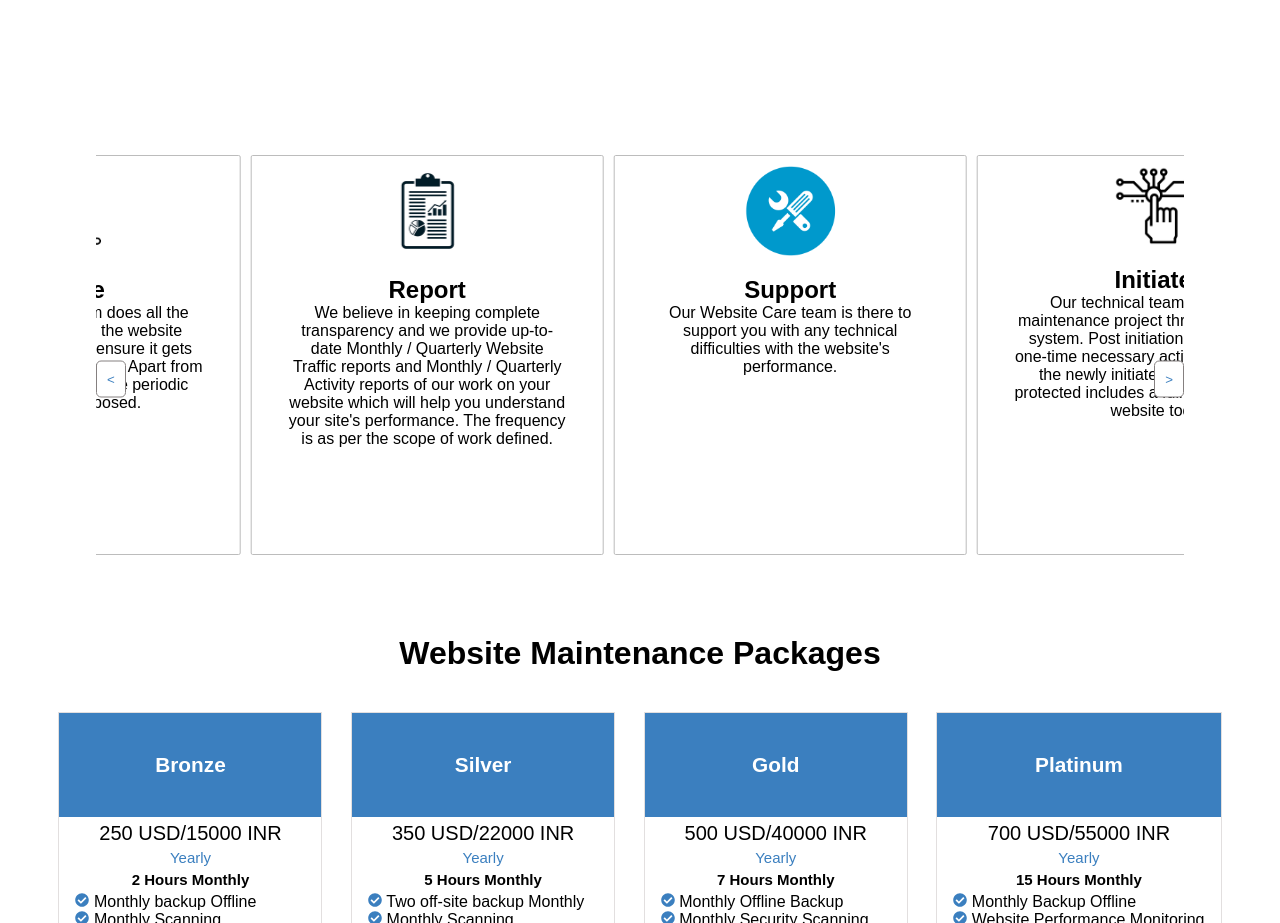
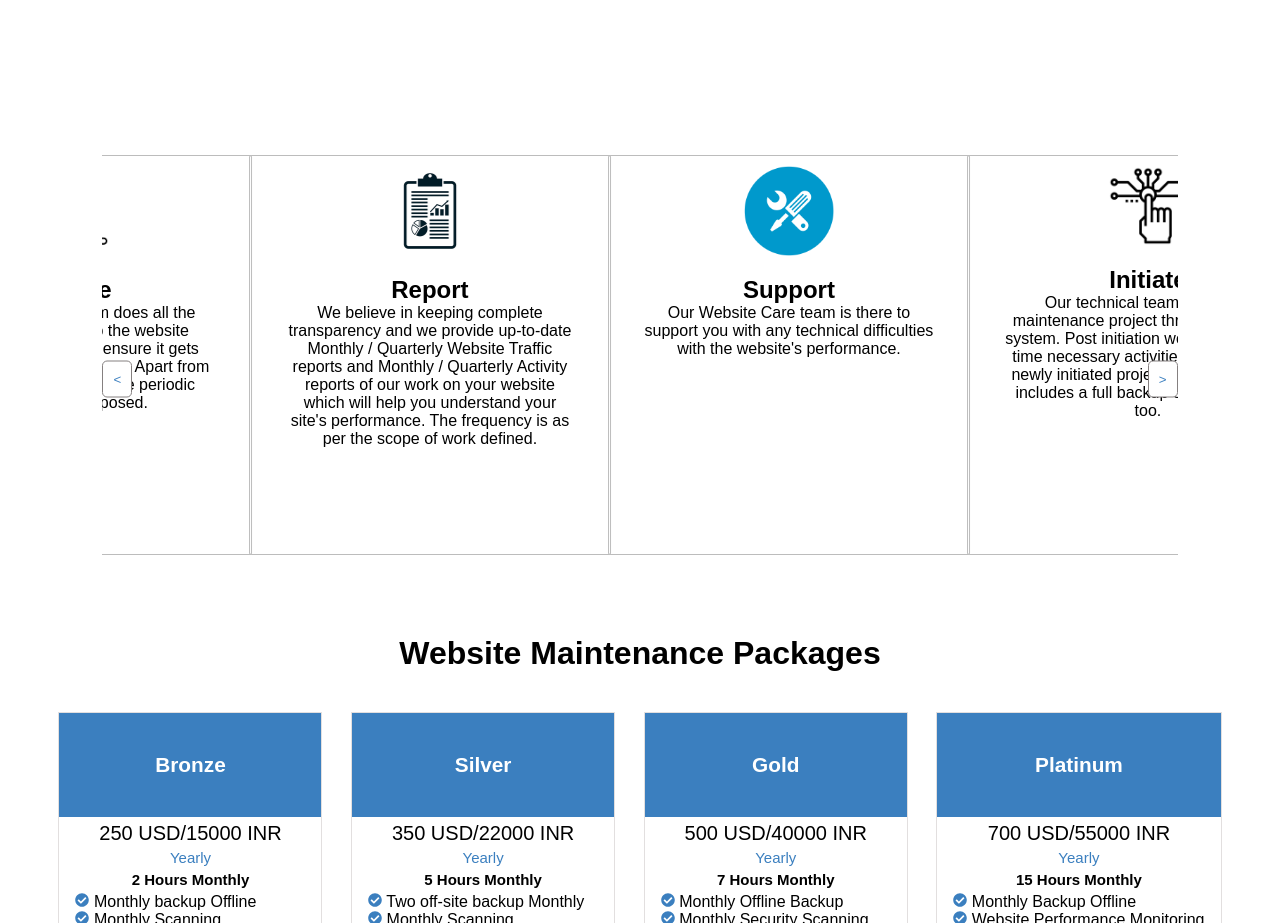
Before and after one commit to harshvns/website-design, a React (Create React App) app: page / in a window 1280 px wide. Shown: the part 2900-3823 px from the top of the page. Built offline with nearby package versions, Linux system fonts and the light colour scheme; a web font is replaced by a local one.

Commit message:
Size reduced slight

```diff
--- a/src/Components/Page4/Page4.css
+++ b/src/Components/Page4/Page4.css
@@ -7,7 +7,7 @@
   padding-bottom: 5rem;
   font-size: 1rem;
   font-weight: 450;
-  width: 85%;
+  width: 84%;
 }
 
 .slick-slide {
@@ -35,7 +35,7 @@
 
 .content {
   color: rgb(0, 0, 0);
-  width: 280px;
+  width: 290px;
   text-align: center;
   height: 260px;
   background-color: white;
```
